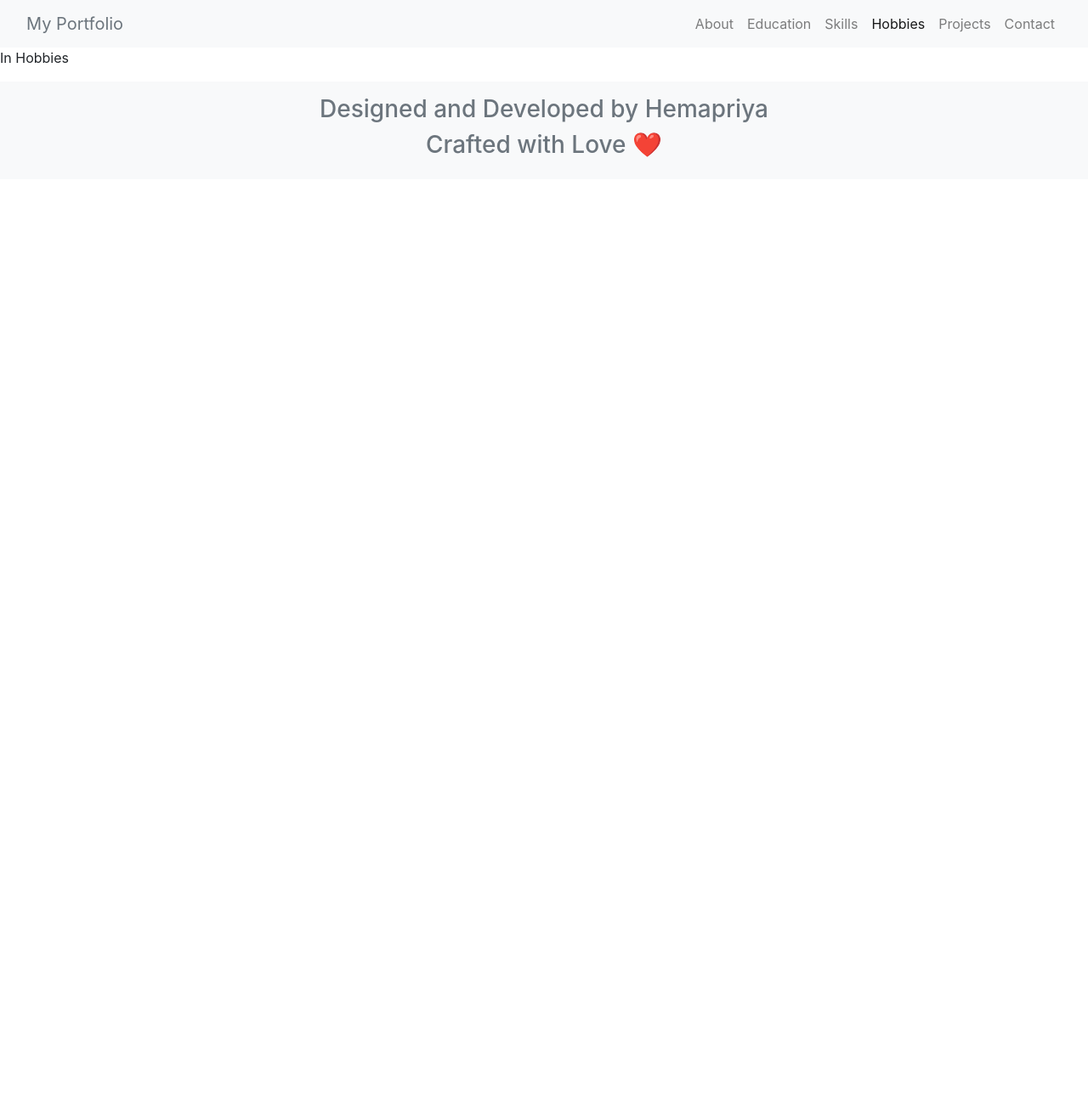
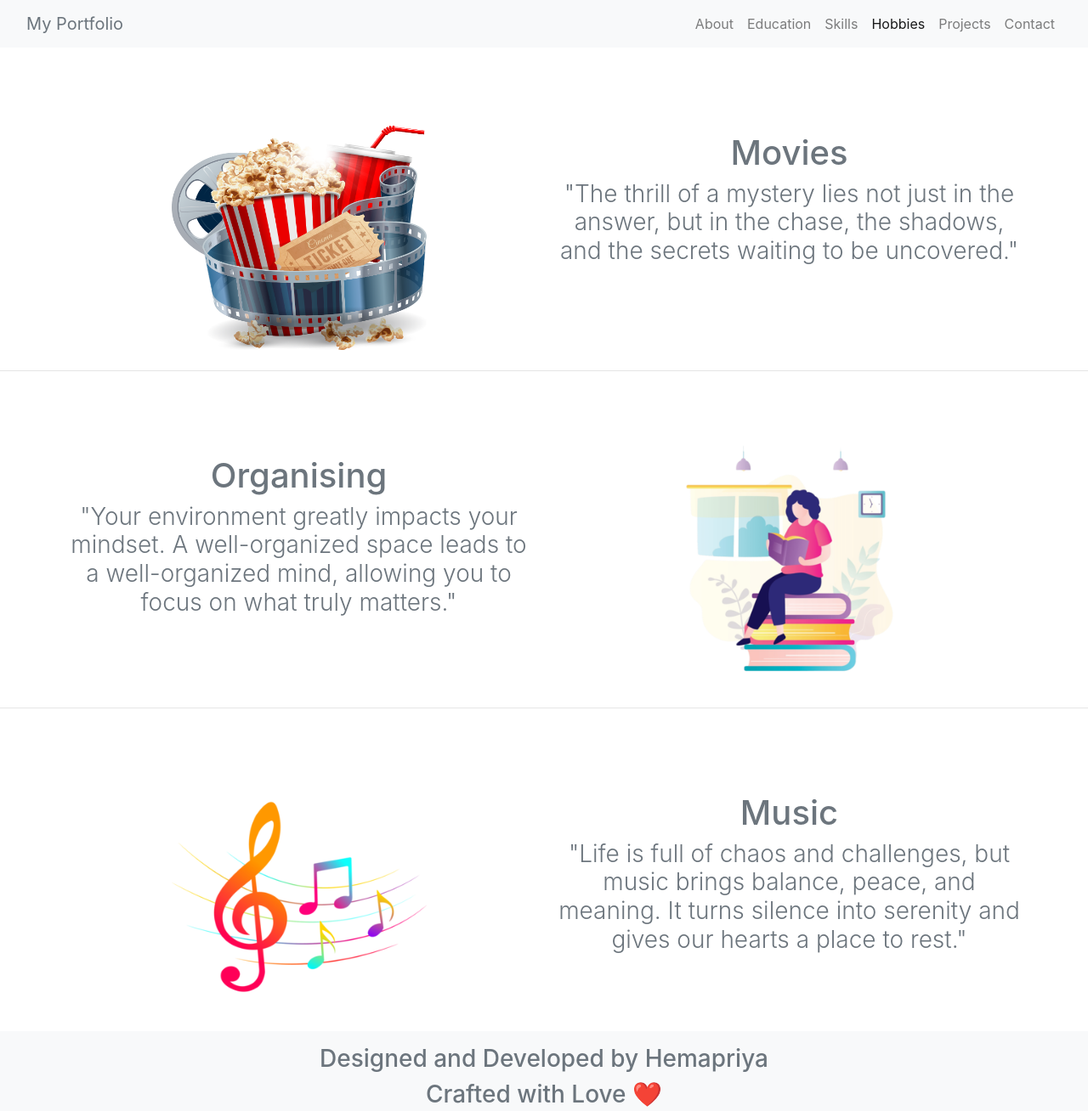
Before and after one commit to Hemapriyaaselvaraj/my-portfolio, a plain HTML site: page hobbies.html in a window 1280 px wide. Shown: the whole page at 85% size. Before the commit the page ends 800 px from the top, so only its background shows below. Drawn offline with nearby package versions, Linux system fonts and the light colour scheme.

Commit message:
hobbies page added

```diff
--- a/hobbies.html
+++ b/hobbies.html
@@ -15,7 +15,78 @@
 <body>
     <div id="navbar-placeholder"></div>
 
-    <p>In Hobbies</p>
+    <div class="container text-secondary p-2">
+        <div class="row ">
+          <div class="col-lg-6 col-md-12 pt-5 justify-content-center align-content-center d-flex" >
+              <img
+                src="/images/movie.png"
+                alt="movies"
+                style="width: 300px; height: 300px;"
+
+              />
+            </div>
+          <div class="col-lg-6 col-md-12  align-content-center">
+            <div>
+              <p class="h1 fs-md-1 fs-sm-3 text-center ">Movies</p>
+            </div>
+            <div>
+              <p class="h3 font-weight-light fs-md-1 fs-sm-6 text-center">"The thrill of a mystery lies not just in the answer, but in the chase, the shadows, and the secrets waiting to be uncovered."</p>
+            </div>
+
+          </div>
+
+        </div>
+      </div>
+      <hr>
+
+      <div class="container text-secondary p-2">
+        <div class="row ">
+            <div class="col-lg-6 col-md-12  align-content-center">
+                <div>
+                  <p class="h1 fs-md-1 fs-sm-3 text-center ">Organising</p>
+                </div>
+                <div>
+                  <p class="h3 font-weight-light fs-md-1 fs-sm-6 text-center">"Your environment greatly impacts your mindset. A well-organized space leads to a well-organized mind, allowing you to focus on what truly matters."</p>
+                </div>
+
+              </div>
+              <div class="col-lg-6 col-md-12 pt-5 justify-content-center align-content-center d-flex" >
+                <img
+                  src="/images/organizing.png"
+                  alt="movies"
+                  style="width: 300px; height: 300px;"
+
+                />
+              </div>
+            </div>
+        </div>
+        <hr>
+
+        <div class="container text-secondary p-2">
+            <div class="row ">
+              <div class="col-lg-6 col-md-12 pt-5 justify-content-center align-content-center d-flex" >
+                  <img
+                    src="/images/music.png"
+                    alt="movies"
+                    style="width: 300px; height: 300px;"
+
+                  />
+                </div>
+              <div class="col-lg-6 col-md-12  align-content-center">
+                <div>
+                  <p class="h1 fs-md-1 fs-sm-3 text-center ">Music</p>
+                </div>
+                <div>
+                  <p class="h3 font-weight-light fs-md-1 fs-sm-6 text-center">"Life is full of chaos and challenges, but music brings balance, peace, and meaning. It turns silence into serenity and gives our hearts a place to rest."</p>
+                </div>
+
+              </div>
+
+            </div>
+          </div>
+
+
+
     <div id="footer-placeholder"></div>
 
     <script src="/headerfooter.js"></script>
```
Also changed, not shown: skills.html (+2 -2 lines), images/instagram-project.jpg (added), images/movie.png (added), images/music.png (added), images/organizing.png (added), images/zomato-project.jpg (added).
